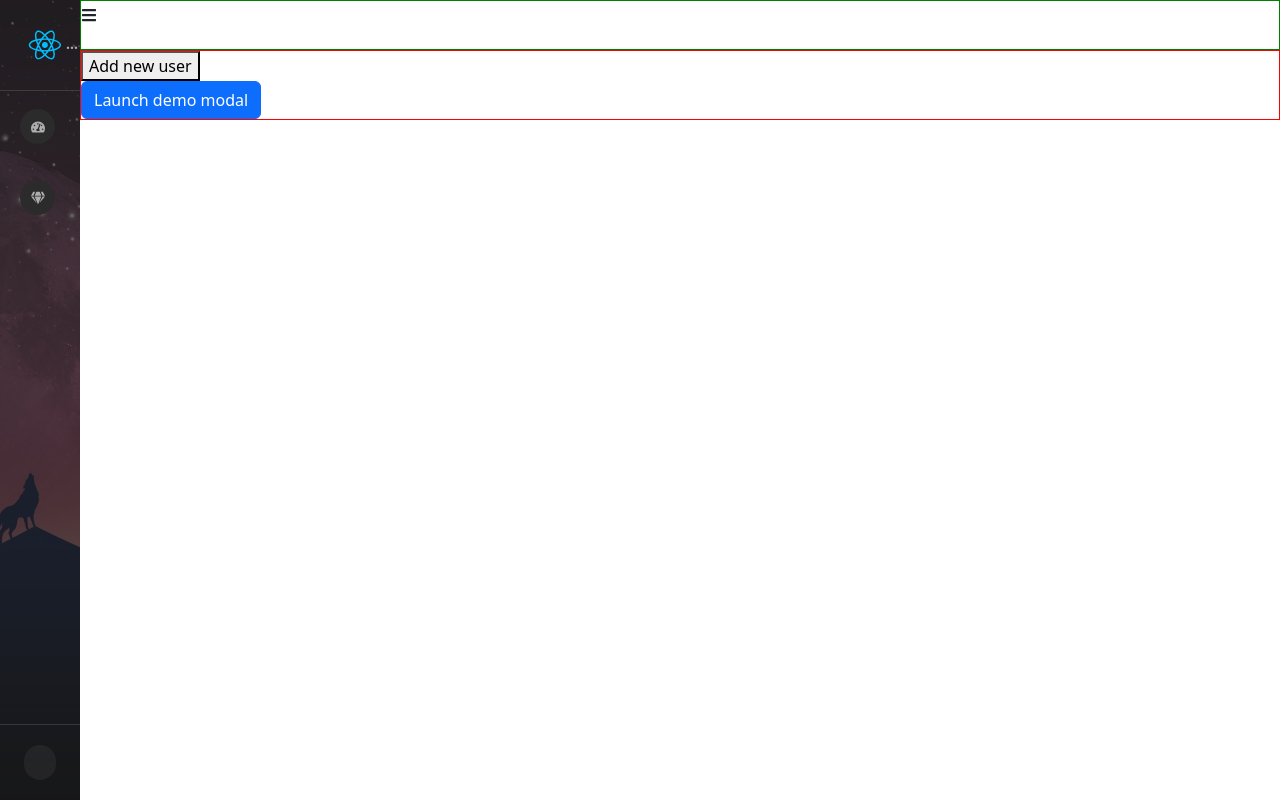
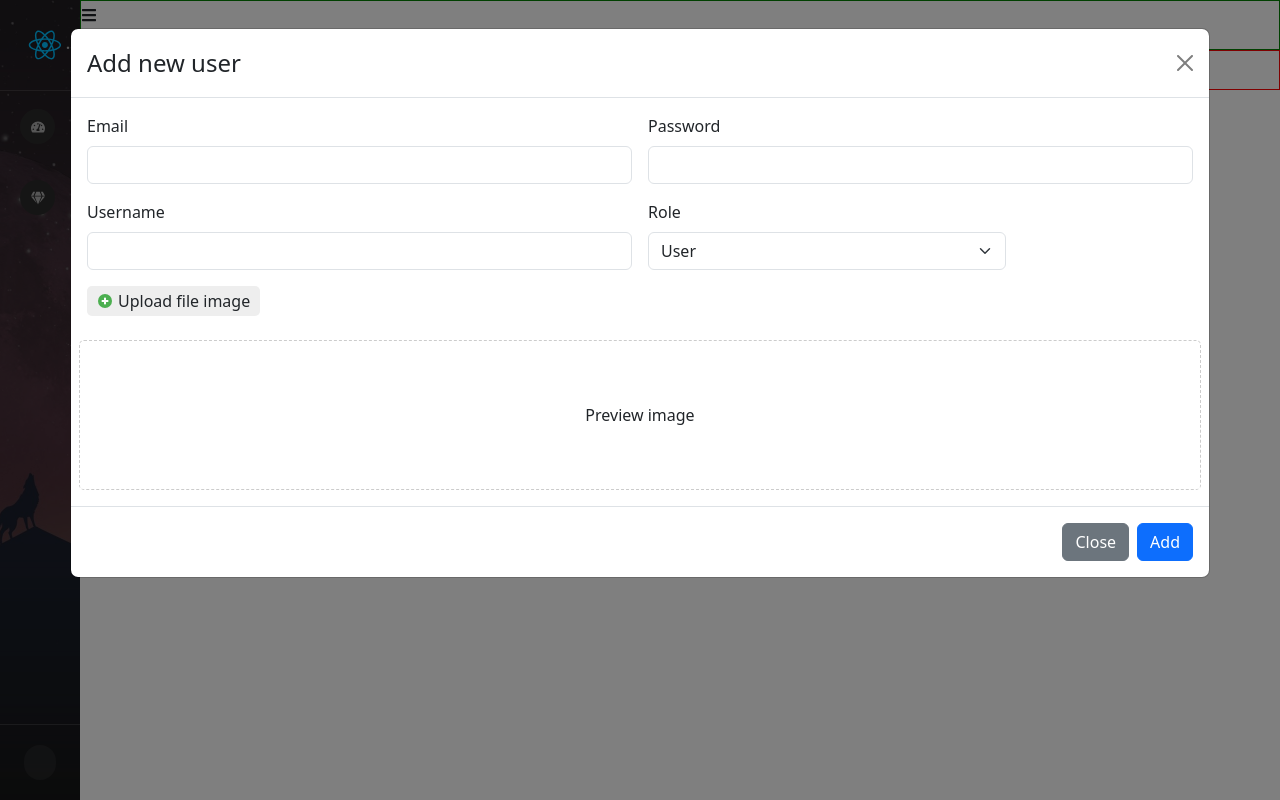
Before and after one commit to Yuh1117/learn-reactjs-newbie, a React (Create React App) app: page /admins/manage-user in a window 1280 px wide. Both pictures are taken after a click on the button "Add new user". Built offline with nearby package versions, Linux system fonts and the light colour scheme.

Commit message:
state-add-new-user

```diff
--- a/src/components/Admin/Content/ManageUser.js
+++ b/src/components/Admin/Content/ManageUser.js
@@ -1,16 +1,16 @@
 import ModalCreateUser from "./ModalCreateUser";
+import './ManageUser.scss';
 
 const ManageUser = (props) => {
     return (
-        <div classNameName="manage-user-container">
-            <div classNameName="title"></div>
-            <div classNameName="user-content">
-                <button>Add new user</button>
-                <div>
-                    <ModalCreateUser/>
-                </div>
+        <div className="manage-user-container">
+            <div className="title">
 
             </div>
+            <div className="user-content">
+
+            </div>
+            <ModalCreateUser />
         </div>
     )
 }
--- /dev/null
+++ b/src/components/Admin/Content/ManageUser.scss
@@ -0,0 +1,34 @@
+.manage-user-container {
+    .user-content {}
+}
+
+.modal-add-user {
+    .img-preview {
+        border: 1px dashed #ccc;
+        border-radius: 5px;
+        height: 150px;
+        display: flex;
+        justify-content: center;
+        align-items: center;
+
+        img {
+            max-width: 100%;
+            max-height: 100%;
+        }
+    }
+
+    .label-upload {
+        display: flex;
+        align-items: center;
+        gap: 5px;
+        width: fit-content;
+        padding: 3px 10px;
+        border-radius: 5px;
+        background: #eeeeee;
+        border: none;
+        cursor: pointer;
+        &:hover{
+            background-color: #dedada;
+        }
+    }
+}
--- a/src/components/Admin/Content/ModalCreateUser.js
+++ b/src/components/Admin/Content/ModalCreateUser.js
@@ -1,20 +1,34 @@
 import { useState } from 'react';
 import Button from 'react-bootstrap/Button';
 import Modal from 'react-bootstrap/Modal';
+import { FcPlus } from "react-icons/fc";
+
 
 const ModalCreateUser = () => {
     const [show, setShow] = useState(false);
-
     const handleClose = () => setShow(false);
     const handleShow = () => setShow(true);
 
+    const [email, setEmail] = useState("")
+    const [password, setPassword] = useState("")
+    const [username, setUsername] = useState("")
+    const [role, setRole] = useState("User")
+    const [image, setImage] = useState("")
+    const [previewImage, setPreviewImage] = useState("")
+
+    const handleUploadImage = (event) => {
+        if (event.target && event.target.files && event.target.files[0]) {
+            setPreviewImage(URL.createObjectURL(event.target.files[0]))
+            setImage(event.target.files[0])
+        }
+    }
     return (
         <>
             <Button variant="primary" onClick={handleShow}>
-                Launch demo modal
+                Add new user
             </Button>
 
-            <Modal show={show} onHide={handleClose} size='xl' backdrop = "static">
+            <Modal show={show} onHide={handleClose} size='xl' backdrop="static" className='modal-add-user'>
                 <Modal.Header closeButton>
                     <Modal.Title>Add new user</Modal.Title>
                 </Modal.Header>
@@ -22,26 +36,31 @@
                     <form className="row g-3">
                         <div className="col-md-6">
                             <label className="form-label">Email</label>
-                            <input type="email" className="form-control" />
+                            <input type="email" className="form-control" value={email} onChange={(event) => setEmail(event.target.value)} />
                         </div>
                         <div className="col-md-6">
                             <label className="form-label">Password</label>
-                            <input type="password" className="form-control" />
+                            <input type="password" className="form-control" value={password} onChange={(event) => setPassword(event.target.value)} />
                         </div>
                         <div className="col-md-6">
                             <label className="form-label">Username</label>
-                            <input type="text" className="form-control"/>
+                            <input type="text" className="form-control" value={username} onChange={(event) => setUsername(event.target.value)} />
                         </div>
                         <div className="col-md-4">
                             <label className="form-label">Role</label>
-                            <select className="form-select">
-                                <option selected value="User">User</option>
-                                <option selected value="Admin">Admin</option>
+                            <select className="form-select" onChange={(event) => setRole(event.target.value)} value={role}>
+                                <option value="User">User</option>
+                                <option value="Admin">Admin</option>
                             </select>
                         </div>
-                        <div className ="col-md-12">
-                            <label className='form-label'>Image</label>
-                            <input type='file'></input>
+                        <div className="col-md-12">
+                            <label className='form-label label-upload' htmlFor='labelUpload'>
+                                <FcPlus /> Upload file image
+                            </label>
+                            <input type='file' id='labelUpload' hidden onChange={(event) => handleUploadImage(event)} />
+                        </div>
+                        <div className="col-md-12 img-preview">
+                            {previewImage ? <img src={previewImage} /> : <span>Preview image</span>}
                         </div>
                     </form>
                 </Modal.Body>
@@ -50,7 +69,7 @@
                         Close
                     </Button>
                     <Button variant="primary" onClick={handleClose}>
-                        Save Changes
+                        Add
                     </Button>
                 </Modal.Footer>
             </Modal>
```
